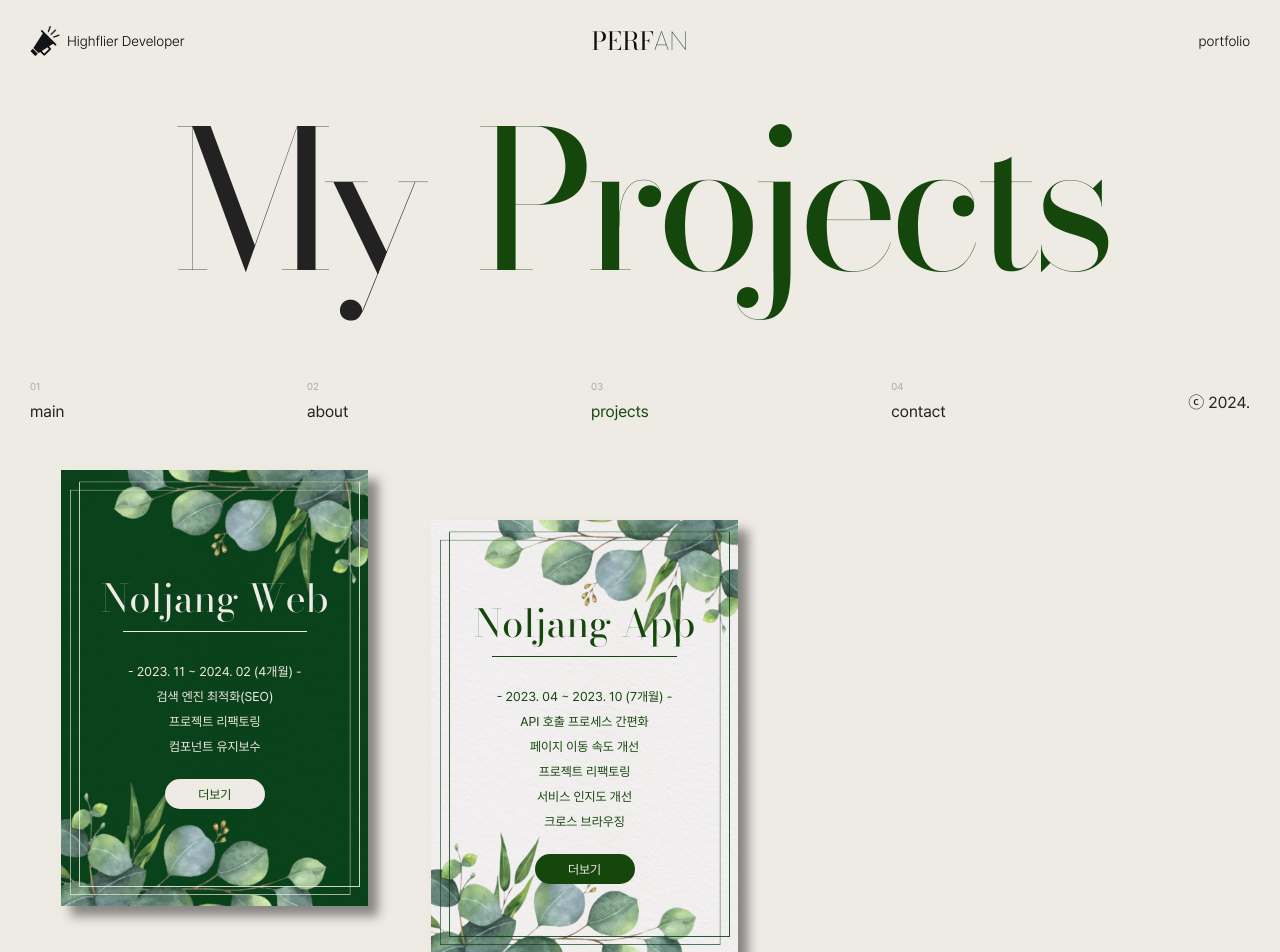
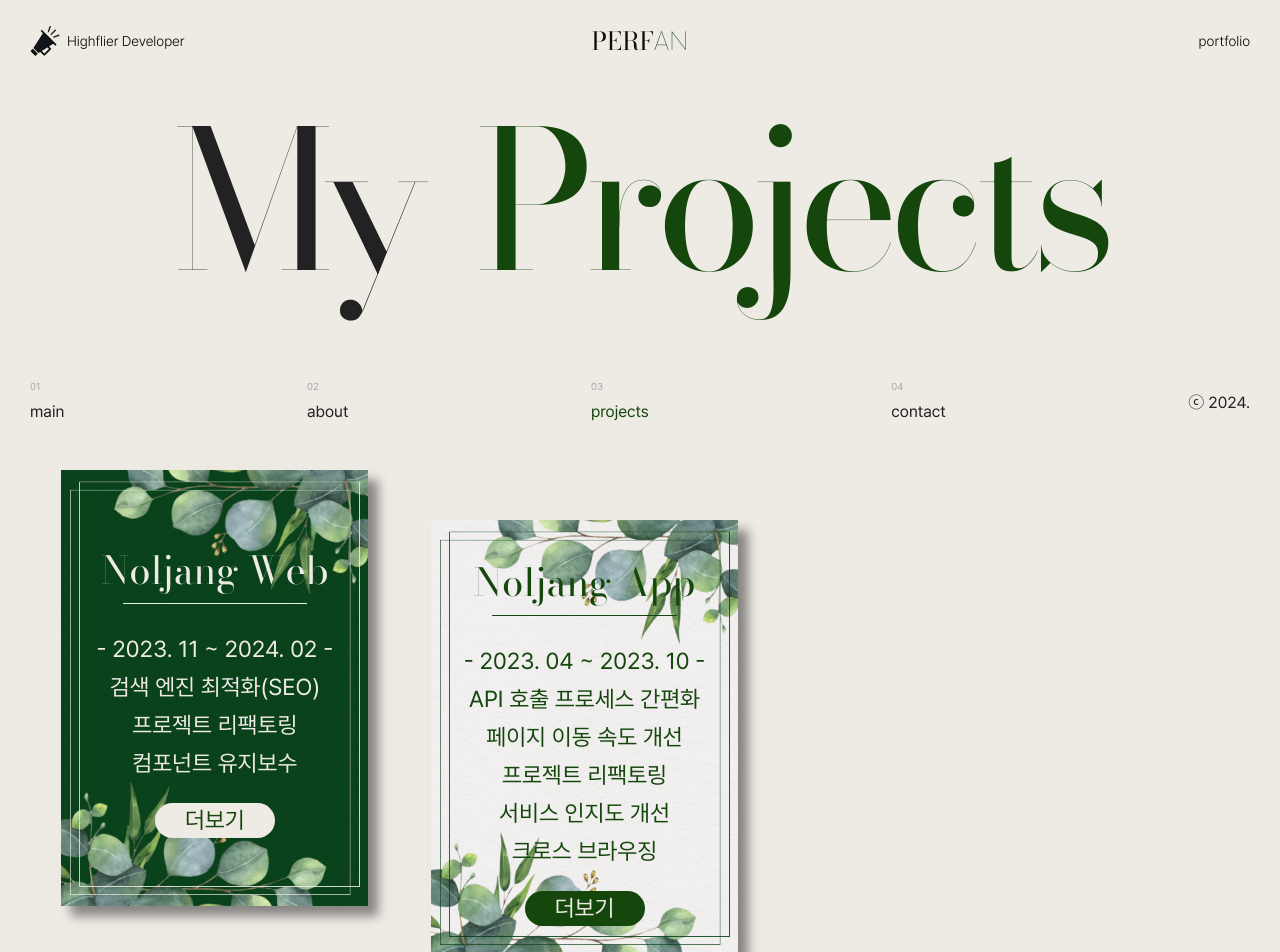
Before and after one commit to KimHyunLo/PERFAN, a React (Vite) app: page /projects in a window 1280 px wide. Shown: the top 952 px of the page. Built offline with nearby package versions, Linux system fonts and the light colour scheme.

Commit message:
update: Project 페이지 폰트 크기 1차 수정

```diff
--- a/src/components/ScrollButton.jsx
+++ b/src/components/ScrollButton.jsx
@@ -4,8 +4,8 @@ const StyledButton = styled.button`
   display: flex;
   align-items: center;
   justify-content: center;
-  width: 4.5rem;
-  height: 4.5rem;
+  width: max(3vw, 40px);
+  height: max(3vw, 40px);
   background-color: var(--active-difference);
   border-radius: 50px;
 `
--- a/src/data/contants.js
+++ b/src/data/contants.js
@@ -148,7 +148,7 @@ export const cooperation = [
 export const projects = [
   {
     title: 'Noljang Web',
-    period: '2023. 11 ~ 2024. 02 (4개월)',
+    period: '2023. 11 ~ 2024. 02',
     role: 'Front-End',
     introduction: '"놀장" 어플 홍보 목적으로 웹뷰에서 웹버전으로 리뉴얼 프로젝트입니다.',
     links: ['https://www.noljang.co.kr/#/'],
@@ -181,7 +181,7 @@ export const projects = [
   },
   {
     title: 'Noljang App',
-    period: '2023. 04 ~ 2023. 10 (7개월)',
+    period: '2023. 04 ~ 2023. 10',
     role: 'Front-End',
     introduction: 'E-커머스 플랫폼 네이티브 앱을 플러터 앱으로 리뉴얼한 프로젝트입니다.',
     links: [
--- a/src/features/projects/ProjectItem.jsx
+++ b/src/features/projects/ProjectItem.jsx
@@ -62,21 +62,29 @@ const ProjectDetail = styled.div`
     display: flex;
     flex-direction: column;
     gap: max(0.5vw, 1rem);
+    font-size: 1.8rem;
 
     li {
       color: ${(props) => (props.theme === 'white' ? 'var(--active)' : 'var(--white)')};
-      font-size: clamp(12px, 1vw, 16px);
+    }
+
+    @media only screen and (max-width: 1280px) {
+      font-size: max(1.8vw, 14px);
     }
   }
 
   button {
-    height: 3rem;
-    width: 10rem;
-    font-size: clamp(12px, 1vw, 16px);
+    height: 3.5rem;
+    width: 12rem;
+    font-size: 1.8rem;
     background-color: ${(props) => (props.theme === 'white' ? 'var(--active)' : 'var(--white)')};
     color: ${(props) => (props.theme === 'green' ? 'var(--active)' : 'var(--white)')};
     border-radius: 25px;
     margin-top: max(2vw, 2rem);
+
+    @media only screen and (max-width: 1280px) {
+      font-size: max(1.8vw, 14px);
+    }
   }
 `
 
--- a/src/features/projects/ProjectModal.jsx
+++ b/src/features/projects/ProjectModal.jsx
@@ -16,7 +16,7 @@ const HeaderBox = styled.div`
   background-size: cover;
   background-repeat: no-repeat;
   background-position: center;
-  font-size: max(5vw, 20px);
+  font-size: max(5vw, 23px);
   font-family: 'Bodoni Moda', sans-serif;
   color: var(--active);
   margin-bottom: max(5vw, 30px);
@@ -25,21 +25,21 @@ const HeaderBox = styled.div`
   &::before {
     content: '';
     position: absolute;
-    width: 90%;
+    width: 100%;
     height: 160%;
     border-bottom: 1px solid transparent;
     border-image: linear-gradient(
       to right,
       transparent 0%,
-      var(--active) 10%,
-      var(--active) 90%,
+      var(--active) 20%,
+      var(--active) 80%,
       transparent 100%
     );
     border-image-slice: 1;
   }
 
   @media only screen and (max-width: 640px) {
-    font-size: 8vw;
+    font-size: max(9vw, 32px);
   }
 `
 
@@ -51,8 +51,8 @@ const CloseButton = styled.button`
   display: flex;
   align-items: center;
   justify-content: center;
-  width: max(3vw, 35px);
-  height: max(3vw, 35px);
+  width: max(3vw, 40px);
+  height: max(3vw, 40px);
   background-color: var(--active);
   border-radius: 50px;
   z-index: 1;
@@ -83,6 +83,7 @@ const GridBox = styled.div`
 
 const GridItem = styled.div`
   min-width: 0;
+  font-size: 1.8rem;
 
   &.title-item {
     color: var(--active);
@@ -97,9 +98,17 @@ const GridItem = styled.div`
     }
   }
 
+  @media only screen and (max-width: 1280px) {
+    font-size: max(1.8vw, 14px);
+  }
+
   @media only screen and (max-width: 640px) {
+    &.title-item {
+      margin-bottom: 0.5rem;
+    }
+
     &.title-item:not(&:first-child) {
-      margin-top: 1.5rem;
+      margin-top: 2rem;
     }
   }
 `
@@ -121,9 +130,15 @@ const TechList = styled.ul`
 `
 
 const TechItem = styled.li`
+  font-size: 1.8rem;
+
   span:not(span:last-child)::after {
     content: ',';
     margin-right: 4px;
+  }
+
+  @media only screen and (max-width: 1280px) {
+    font-size: max(1.8vw, 14px);
   }
 `
 
@@ -148,8 +163,10 @@ const ChargeList = styled.ul`
 `
 
 const ChargeItem = styled.li`
+  font-size: 1.8rem;
+
   &:not(&:last-child) {
-    margin-bottom: 1.5vw;
+    margin-bottom: 2rem;
   }
 
   .main-charge {
@@ -173,6 +190,10 @@ const ChargeItem = styled.li`
         margin-bottom: 5px;
       }
     }
+  }
+
+  @media only screen and (max-width: 1280px) {
+    font-size: max(1.8vw, 14px);
   }
 `
 
--- a/src/routes/About.jsx
+++ b/src/routes/About.jsx
@@ -38,7 +38,6 @@ const StyledButtonBox = styled.div`
   position: fixed;
   bottom: 5%;
   right: 5%;
-  mix-blend-mode: difference;
   z-index: 1;
 `
 
```
